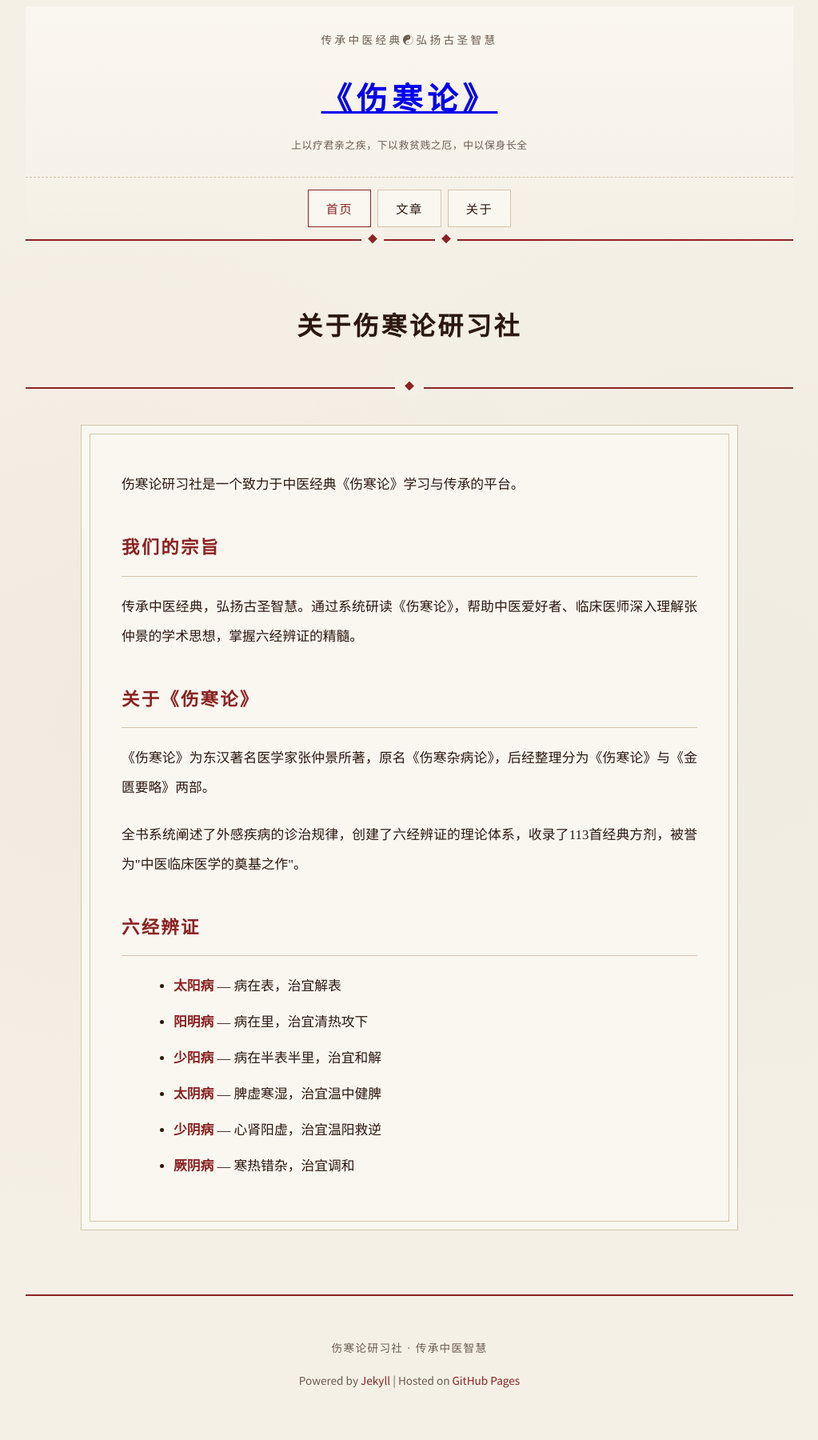
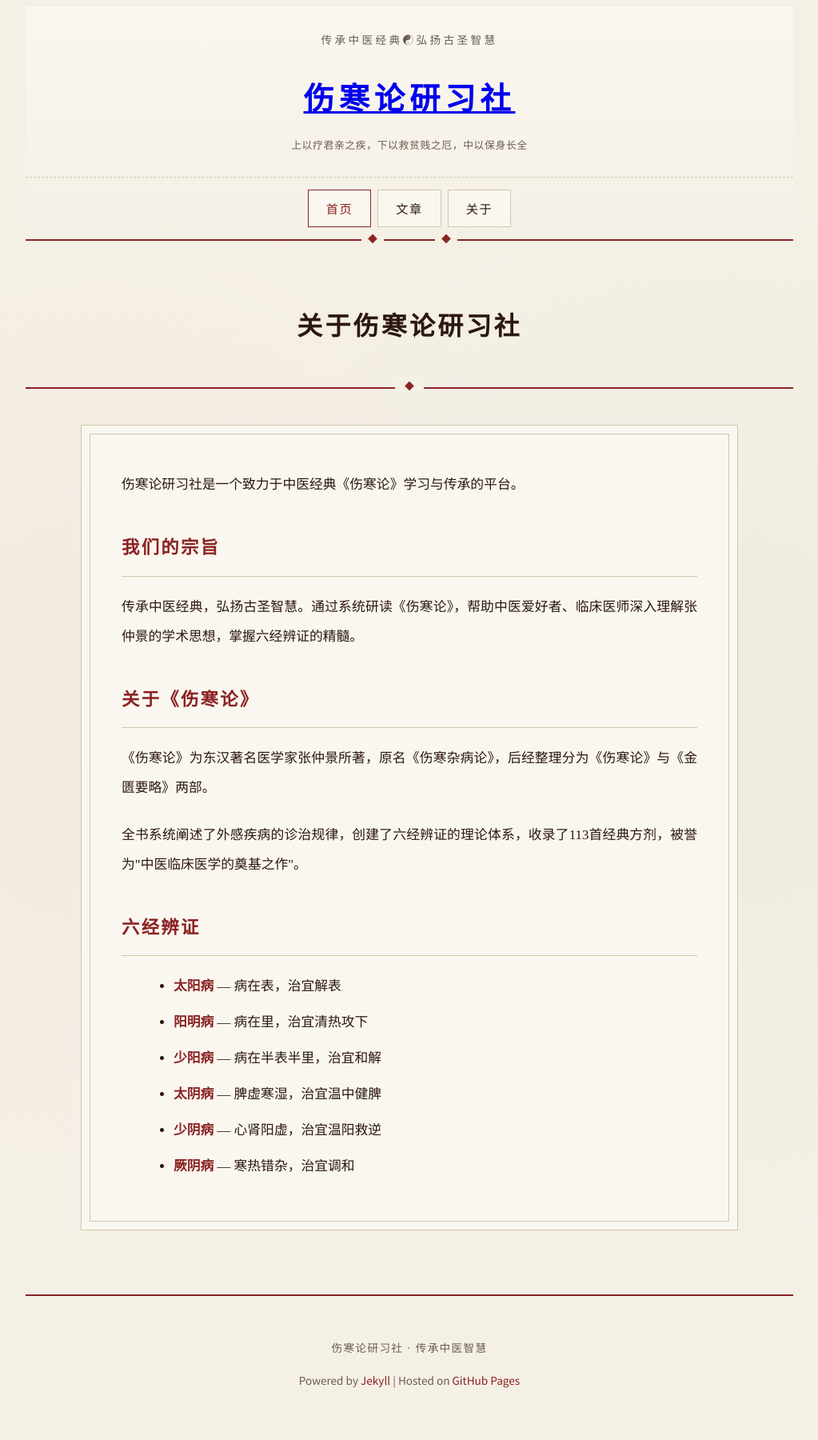
Before and after one commit to ME888888/sm, a Jekyll site: the page built from _pages/about.md, in a window 1280 px wide. Shown: the whole page at 80% size, without its empty margins (128-1151 px from the left). Built offline with Jekyll 4.4.1, drawn with Linux system fonts in a browser that asks for light colours.

Commit message:
调换主页与刊头标题：主页显示《伤寒论》，刊头显示伤寒论研习社

```diff
--- a/_config.yml
+++ b/_config.yml
@@ -1,4 +1,4 @@
-title: 《伤寒论》
+title: 伤寒论研习社
 description: 传承中医经典，研习伤寒论
 author: 伤寒论研习社
 email:
--- a/index.html
+++ b/index.html
@@ -5,7 +5,7 @@
 <div class="home">
   <section class="hero">
     <div class="hero-content">
-      <h1 class="site-title">伤寒论研习社</h1>
+      <h1 class="site-title">《伤寒论》</h1>
       <p class="site-subtitle">传承中医经典 ☯ 弘扬古圣智慧</p>
       <div class="divider"><span>◆</span></div>
       <p class="site-description">
```
